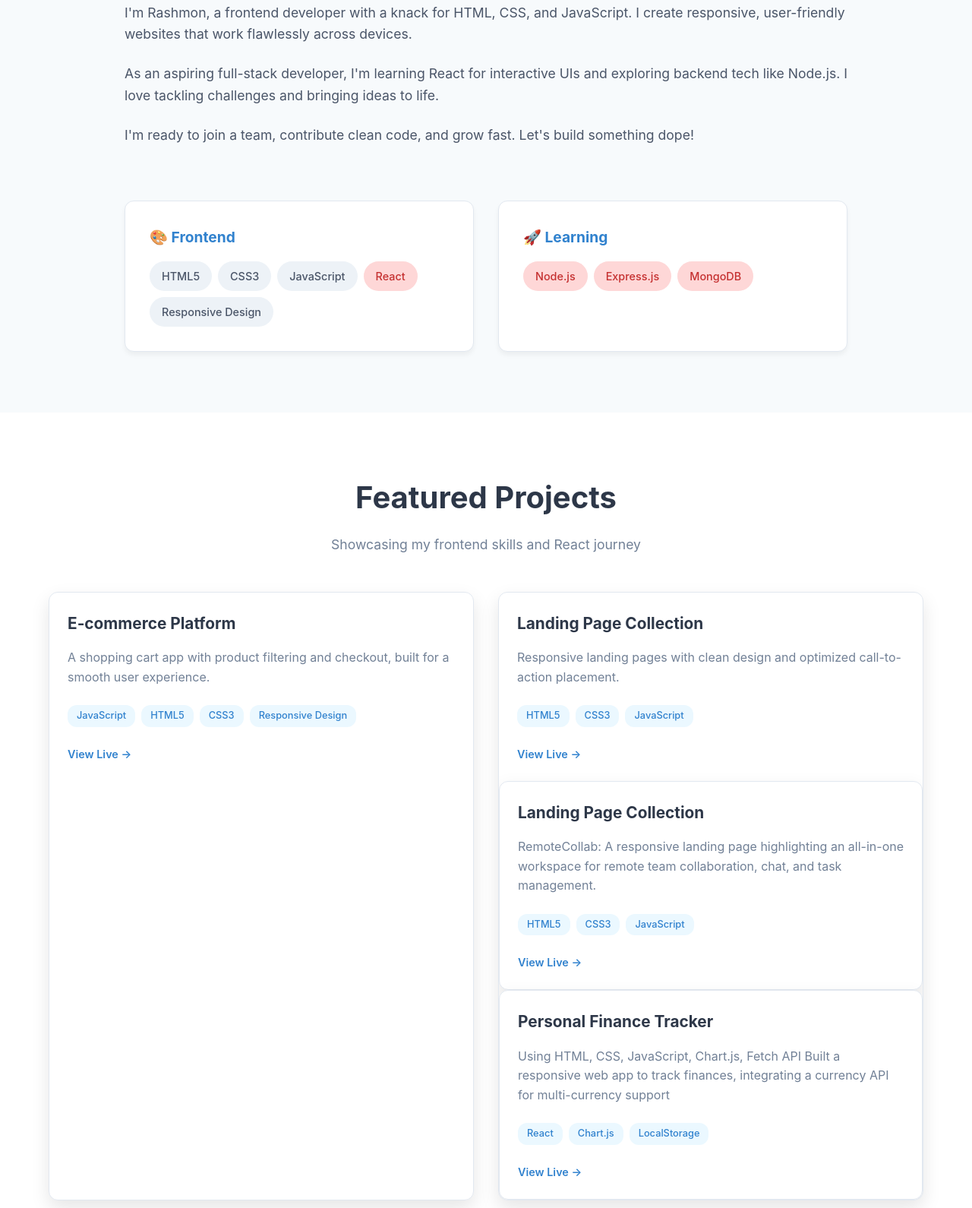
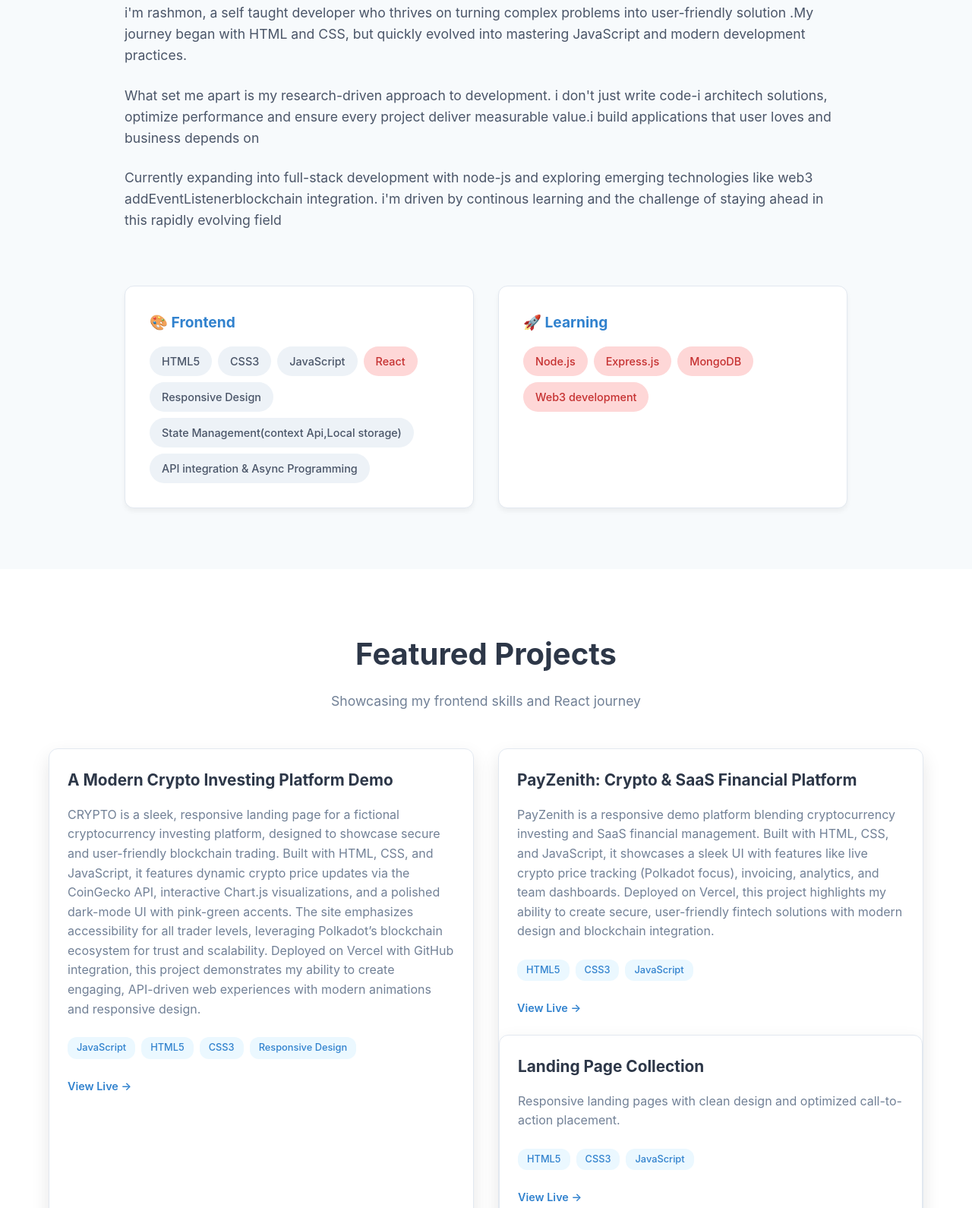
Before and after one commit to Rashmondev123/rashmon, a plain HTML site: page index.html in a window 1280 px wide. Shown: the part 1024-2614 px from the top of the page at 76% size. Drawn offline with Linux system fonts and the light colour scheme.

Commit message:
Update index.html

```diff
--- a/index.html
+++ b/index.html
@@ -56,15 +56,16 @@
             <div class="about-content">
                 <div class="about-text">
                     <p>
-                        I'm Rashmon, a frontend developer with a knack for HTML, CSS, and JavaScript.
-                        I create responsive, user-friendly websites that work flawlessly across devices.
+                        i'm rashmon, a self taught developer who thrives on turning complex problems into user-friendly solution
+                        .My journey began with HTML and CSS, but quickly evolved into mastering JavaScript and modern development practices.
                     </p>
                     <p>
-                        As an aspiring full-stack developer, I'm learning React for interactive UIs and
-                        exploring backend tech like Node.js. I love tackling challenges and bringing ideas to life.
+                        What set me apart is my research-driven approach to development. i don't just write code-i architech solutions, optimize performance and ensure
+                        every project deliver measurable value.i build applications that user loves and business depends on
                     </p>
                     <p>
-                        I'm ready to join a team, contribute clean code, and grow fast. Let's build something dope!
+                        Currently expanding into full-stack development with node-js and  exploring emerging technologies like web3 addEventListenerblockchain integration.
+                        i'm driven by continous learning and the challenge of staying ahead in this rapidly evolving field
                     </p>
                 </div>
             </div>
@@ -79,6 +80,8 @@
                             <span class="skill-tag">JavaScript</span>
                             <span class="skill-tag learning">React</span>
                             <span class="skill-tag">Responsive Design</span>
+                            <span class="skill-tag">State Management(context Api,Local storage)</span>
+                            <span class="skill-tag">API integration & Async Programming</span>
                         </div>
                     </div>
                     <div class="skill-category">
@@ -87,6 +90,7 @@
                             <span class="skill-tag learning">Node.js</span>
                             <span class="skill-tag learning">Express.js</span>
                             <span class="skill-tag learning">MongoDB</span>
+                             <span class="skill-tag learning">Web3 development</span>
                         </div>
                     </div>
                 </div>
@@ -101,8 +105,8 @@
             <div class="project-grid">
                 <div class="project-card fade-in">
                     <div class="project-content">
-                        <h3>E-commerce Platform</h3>
-                        <p>A shopping cart app with product filtering and checkout, built for a smooth user experience.</p>
+                        <h3>A Modern Crypto Investing Platform Demo</h3>
+                        <p>CRYPTO is a sleek, responsive landing page for a fictional cryptocurrency investing platform, designed to showcase secure and user-friendly blockchain trading. Built with HTML, CSS, and JavaScript, it features dynamic crypto price updates via the CoinGecko API, interactive Chart.js visualizations, and a polished dark-mode UI with pink-green accents. The site emphasizes accessibility for all trader levels, leveraging Polkadot’s blockchain ecosystem for trust and scalability. Deployed on Vercel with GitHub integration, this project demonstrates my ability to create engaging, API-driven web experiences with modern animations and responsive design.</p>
                         <div class="project-tags">
                             <span class="project-tag">JavaScript</span>
                             <span class="project-tag">HTML5</span>
@@ -110,10 +114,25 @@
                             <span class="project-tag">Responsive Design</span>
                         </div>
                         <div class="project-links">
-                            <a href="https://landing-bice-kappa.vercel.app/" class="project-link">View Live →</a>
+                            <a href="https://crypto-pink-mu.vercel.app/" class="project-link">View Live →</a>
                         </div>
                     </div>
                 </div>
+                  <div class="project-card fade-in">
+                    <div class="project-content">
+                        <h3>PayZenith: Crypto & SaaS Financial Platform</h3>
+                        <p>PayZenith is a responsive demo platform blending cryptocurrency investing and SaaS financial management. Built with HTML, CSS, and JavaScript, it showcases a sleek UI with features like live crypto price tracking (Polkadot focus), invoicing, analytics, and team dashboards. Deployed on Vercel, this project highlights my ability to create secure,
+                             user-friendly fintech solutions with modern design and blockchain integration.</p>
+                        <div class="project-tags">
+                            <span class="project-tag">HTML5</span>
+                            <span class="project-tag">CSS3</span>
+                            <span class="project-tag">JavaScript</span>
+                        </div>
+                        <div class="project-links">
+                            <a href="https://saas-ivory-one.vercel.app/" class="project-link">View Live →</a>
+
+                        </div>
+                    </div>
                 <div class="project-card fade-in">
                     <div class="project-content">
                         <h3>Landing Page Collection</h3>
@@ -214,6 +233,7 @@ Built a responsive web app to track finances, integrating a currency API for mul
         </div>
     </footer>
 
+
     <script>
         // Mobile menu toggle with error handling
         const menuToggle = document.getElementById('menu-toggle');
```
